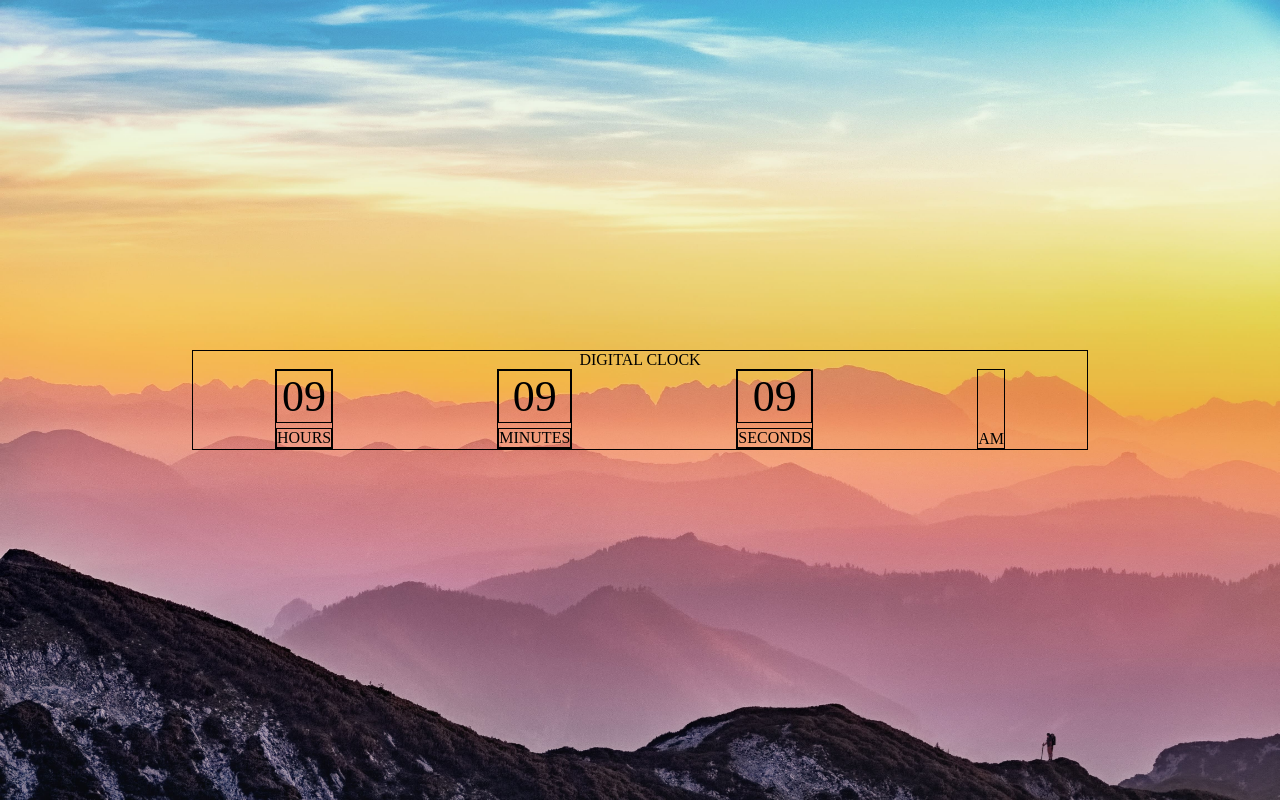
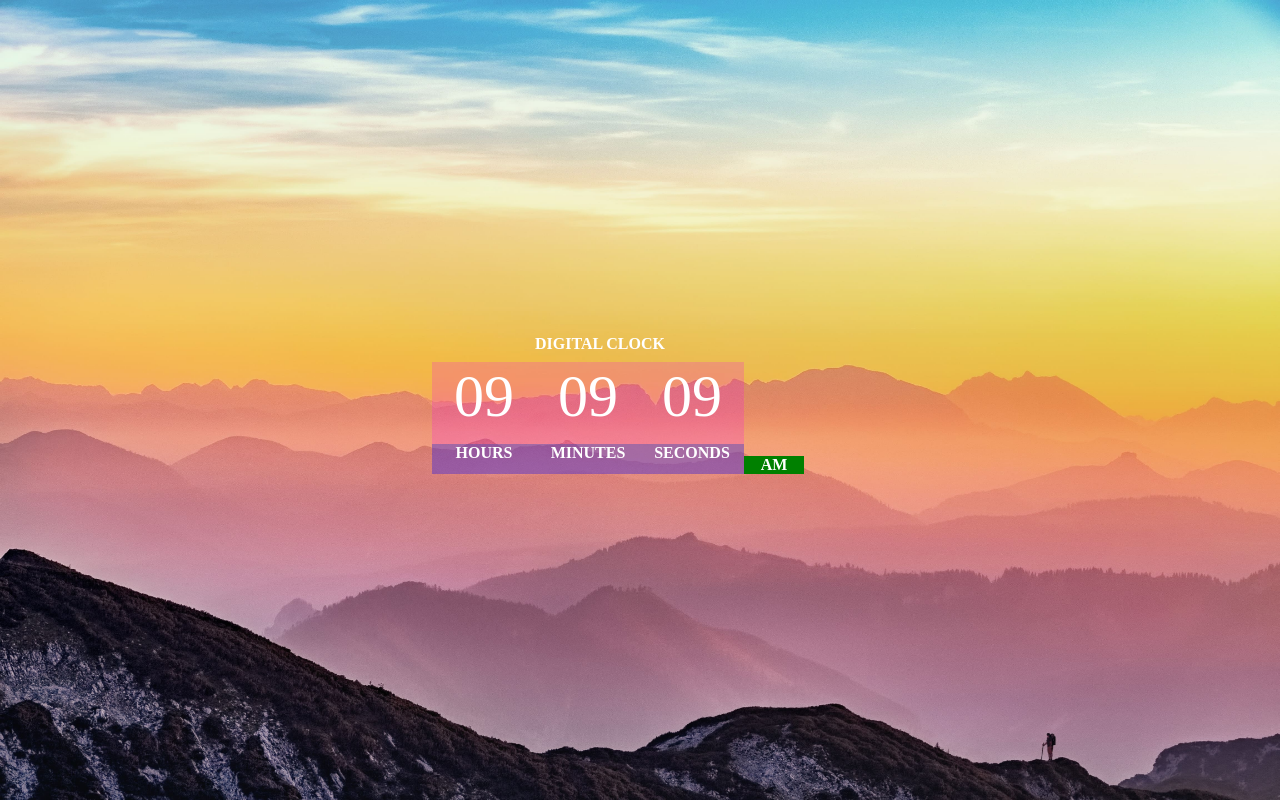
Before and after one commit to chirag-3/Digital-Clock, a plain HTML site: page index.html in a window 1280 px wide. Drawn offline with Linux system fonts and the light colour scheme.

Commit message:
html and css part done

```diff
--- a/style.css
+++ b/style.css
@@ -16,23 +16,25 @@
 }
 
 #time{
-    border:1px black solid;
+    /* border:1px black solid; */
     flex-basis: 70vw;
     display: flex;
     flex-direction: row;
     align-items: center;
     flex-wrap: wrap;
+    justify-content: center;
 }
 
 #clock{
     flex-basis: 100%;
-    flex-shrink: 0;
     text-align: center;
+    color: white;
+    font-weight: bold;
 }
 
 #time-value{
-    flex-basis: 100%;
-    flex-shrink: 0;
+    flex-basis: 40%;
+    text-align: center;
     display: flex;
     flex-direction: row;
     justify-content: space-around;
@@ -42,21 +44,57 @@
     text-align: center;
 }
 
-#time-value div{
+/* #time-value div{
     border:1px black solid;
-}
+} */
 
 #time-value > div{
-    height: 10vh;
+    height: 14vh;
+    width: 13vh;
     display: flex;
     flex-direction: column;
-    justify-content: space-between;
 }
 
 #meridiem{
     display: flex;
+    text-align: left;
+    color: white;
+    font-weight: bold;
 }
 
 .value{
-    font-size: 44px;
+    font-size: 60px;
+    flex-grow: 1;
 }
+
+.value {
+    /* background-color: blueviolet; */
+    background-color: rgba(243, 8, 239, 0.2);
+    color: white;
+    /* opacity: 0.2; */
+}
+
+.precision{
+    font-size: 16px;
+    font-weight: bold;
+    color: white;
+    flex-grow: 1;
+    background-color: rgba(75, 45, 206, 0.466);
+    text-align: center;
+}
+
+#hour, #minute, #second {
+    display: flex;
+    flex-direction: column;
+}
+
+#meridiem span{
+    background-color: green;
+    width: 60px;
+    text-align: center;
+}
+
+#clock{
+    position: relative;
+    left:-40px;
+}
```
Also changed, not shown: index.html (+1 -0 lines).
